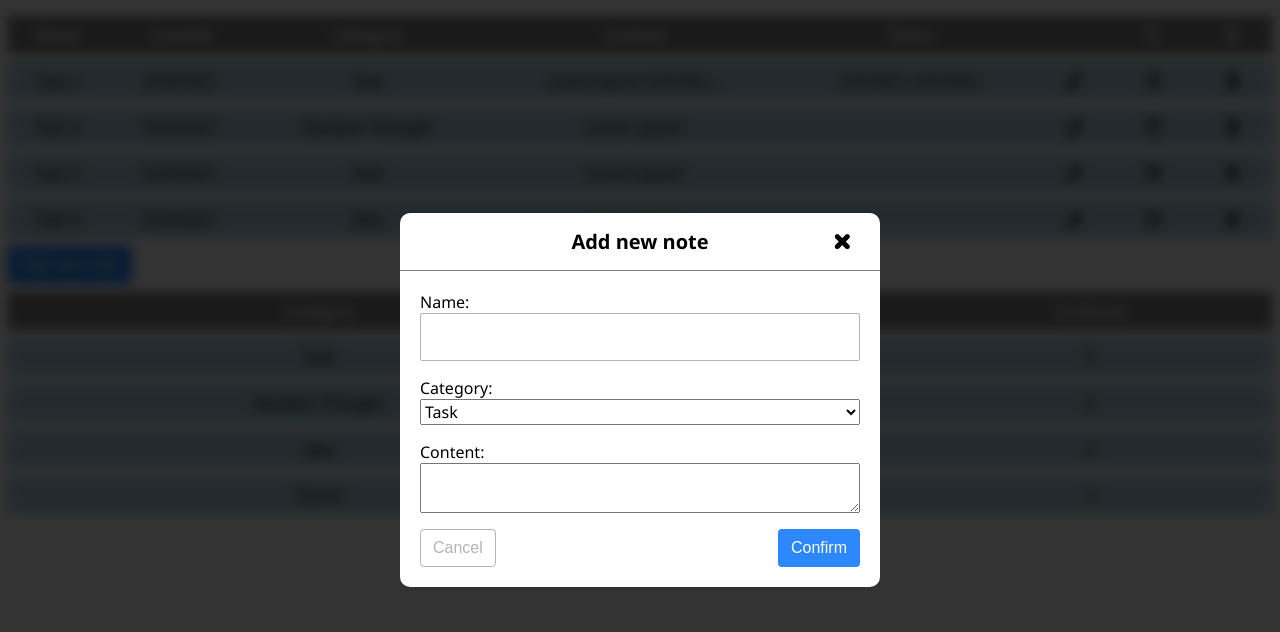
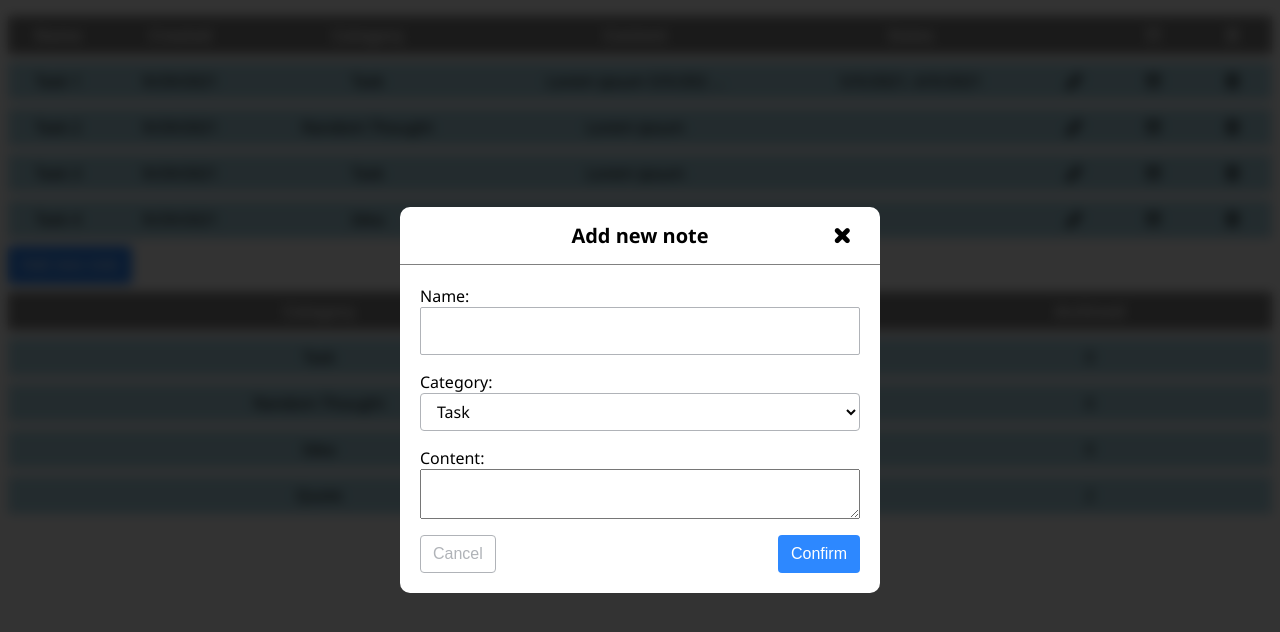
Before and after one commit to vimlut/hometask-2, a React (Create React App) app: page / in a window 1280 px wide. Both pictures are taken after a click on the button "Add new note". Shown: the top 632 px of the page. Built offline with nearby package versions, Linux system fonts and the light colour scheme.

Commit message:
added UISelect

```diff
--- a/src/components/AddNoteModal/AddNoteModal.jsx
+++ b/src/components/AddNoteModal/AddNoteModal.jsx
@@ -2,7 +2,9 @@
 /* eslint-disable jsx-a11y/label-has-associated-control */
 /* eslint-disable react/prop-types */
 import { useState } from 'react';
-import { UIModal, UIButton, UIInput } from 'components';
+import {
+  UIModal, UIButton, UIInput, UISelect,
+} from 'components';
 
 const AddNoteModal = (props) => {
   const {
@@ -10,6 +12,7 @@ const AddNoteModal = (props) => {
   } = props;
   const initalState = { name: '', category: 'task', content: '' };
   const [formData, setFormData] = useState(initalState);
+  const options = [{ value: 'task', label: 'Task' }, { value: 'Random Thought', label: 'Random Thought' }, { value: 'Idea', label: 'Idea' }, { value: 'Quote', label: 'Quote' }];
   function handleFormChange(e) {
     const { name, value } = e.target;
     setFormData({ ...formData, [name]: value });
@@ -38,12 +41,7 @@ const AddNoteModal = (props) => {
         </div>
         <div className="form-group">
           <label htmlFor="task-category">Category:</label>
-          <select name="category" value={formData.category} onChange={handleFormChange}>
-            <option value="Task">Task</option>
-            <option value="Random Thought">Random Thought</option>
-            <option value="Idea">Idea</option>
-            <option value="Quote">Quote</option>
-          </select>
+          <UISelect name="category" value={formData.category} onChange={handleFormChange} options={options} />
         </div>
         <div className="form-group">
           <label htmlFor="task-content">Content:</label>
--- a/src/components/EditNoteModal/EditNoteModal.jsx
+++ b/src/components/EditNoteModal/EditNoteModal.jsx
@@ -2,7 +2,9 @@
 /* eslint-disable jsx-a11y/label-has-associated-control */
 /* eslint-disable react/prop-types */
 import { useState, useEffect } from 'react';
-import { UIModal, UIButton, UIInput } from 'components';
+import {
+  UIModal, UIButton, UIInput, UISelect,
+} from 'components';
 
 const EditNoteModal = (props) => {
   const {
@@ -10,6 +12,7 @@ const EditNoteModal = (props) => {
   } = props;
   const [formData, setFormData] = useState();
   useEffect(() => setFormData(data), [isVisible]);
+  const options = [{ value: 'task', label: 'Task' }, { value: 'Random Thought', label: 'Random Thought' }, { value: 'Idea', label: 'Idea' }, { value: 'Quote', label: 'Quote' }];
   function handleFormChange(e) {
     const { name, value } = e.target;
     setFormData({ ...formData, [name]: value });
@@ -38,12 +41,7 @@ const EditNoteModal = (props) => {
         </div>
         <div className="form-group">
           <label htmlFor="task-category">Category:</label>
-          <select name="category" value={formData.category} onChange={handleFormChange}>
-            <option value="Task">Task</option>
-            <option value="Random Thought">Random Thought</option>
-            <option value="Idea">Idea</option>
-            <option value="Quote">Quote</option>
-          </select>
+          <UISelect name="category" value={formData.category} onChange={handleFormChange} options={options} />
         </div>
         <div className="form-group">
           <label htmlFor="task-content">Content:</label>
--- /dev/null
+++ b/src/components/UI/UISelect/UISelect.jsx
@@ -0,0 +1,76 @@
+import PropTypes from 'prop-types';
+
+import './UISelect.scss';
+
+const UISelect = (props) => {
+  const {
+    name, value, id, onChange, options, extraClassName, title, required,
+  } = props;
+  const className = extraClassName ? `ui-select ${extraClassName}` : 'ui-select';
+
+  return (
+    <select
+      name={name}
+      id={id}
+      onChange={onChange}
+      value={value}
+      required={required}
+      className={className}
+      title={title}
+    >
+      {options.map((option) => (
+        <option
+          key={option.value}
+          value={option.value}
+          disabled={option.disabled}
+          className="ui-select__option"
+        >
+          {option.label}
+        </option>
+      ))}
+    </select>
+  );
+};
+
+UISelect.defaultProps = {
+  extraClassName: '',
+  onChange: null,
+  value: '',
+  name: '',
+  id: '',
+  title: 'Select me',
+  options: [
+    {
+      value: 'opt1',
+      label: 'Option 1',
+    },
+    {
+      value: 'opt2',
+      label: 'Option 2',
+    },
+    {
+      value: 'opt3',
+      label: 'Option 3',
+    },
+  ],
+  required: false,
+};
+
+UISelect.propTypes = {
+  extraClassName: PropTypes.string,
+  onChange: PropTypes.func,
+  value: PropTypes.string,
+  name: PropTypes.string,
+  id: PropTypes.string,
+  title: PropTypes.string,
+  options: PropTypes.arrayOf(
+    PropTypes.shape({
+      value: PropTypes.string,
+      label: PropTypes.string,
+      disabled: PropTypes.bool,
+    }),
+  ),
+  required: PropTypes.bool,
+};
+
+export { UISelect };
--- /dev/null
+++ b/src/components/UI/UISelect/UISelect.scss
@@ -0,0 +1,17 @@
+@import '~styles/variables';
+
+.ui-select {
+  padding: 0.375em 0.75em;
+  color: var(--color-primary);
+  font-size: 1rem;
+  line-height: 1.5;
+  border: 1px solid var(--color-secondary);
+  border-radius: 0.25rem;
+  background-color: inherit;
+  background-clip: padding-box;
+  &__option {
+    color: inherit;
+    font-size: inherit;
+    background: var(--background-secondary);
+  }
+}
--- /dev/null
+++ b/src/components/UI/UISelect/index.js
@@ -0,0 +1 @@
+export { UISelect } from './UISelect';
--- a/src/components/UI/index.js
+++ b/src/components/UI/index.js
@@ -1,4 +1,5 @@
 export { UIIconButton } from './UIIconButton';
 export { UIButton } from './UIButton';
 export { UIInput } from './UIInput';
+export { UISelect } from './UISelect';
 export { UIModal } from './UIModal';
```
